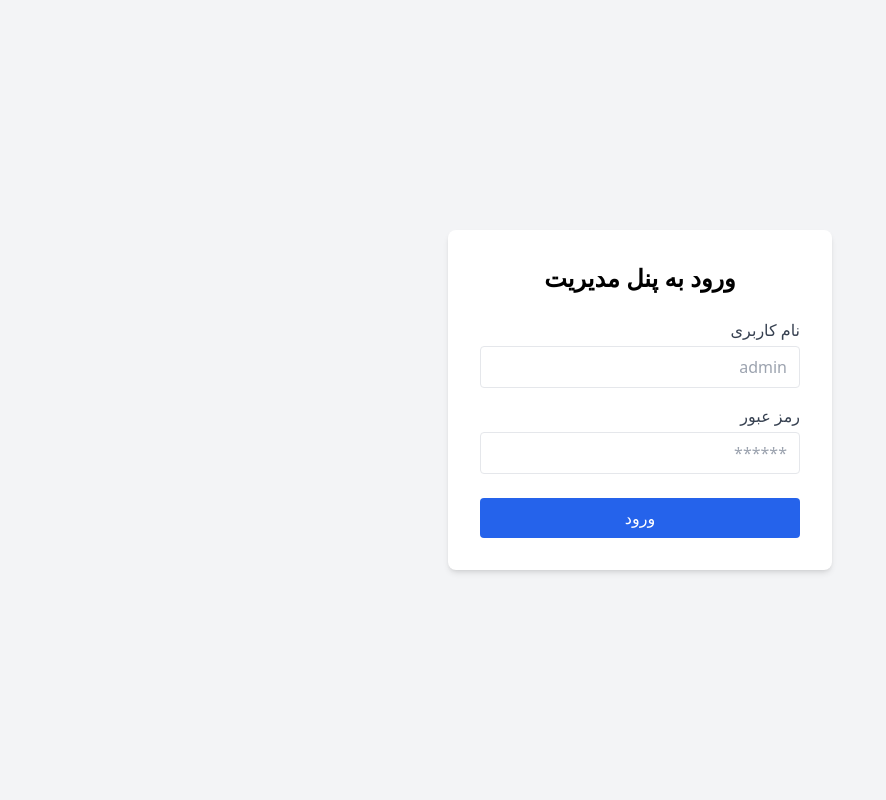
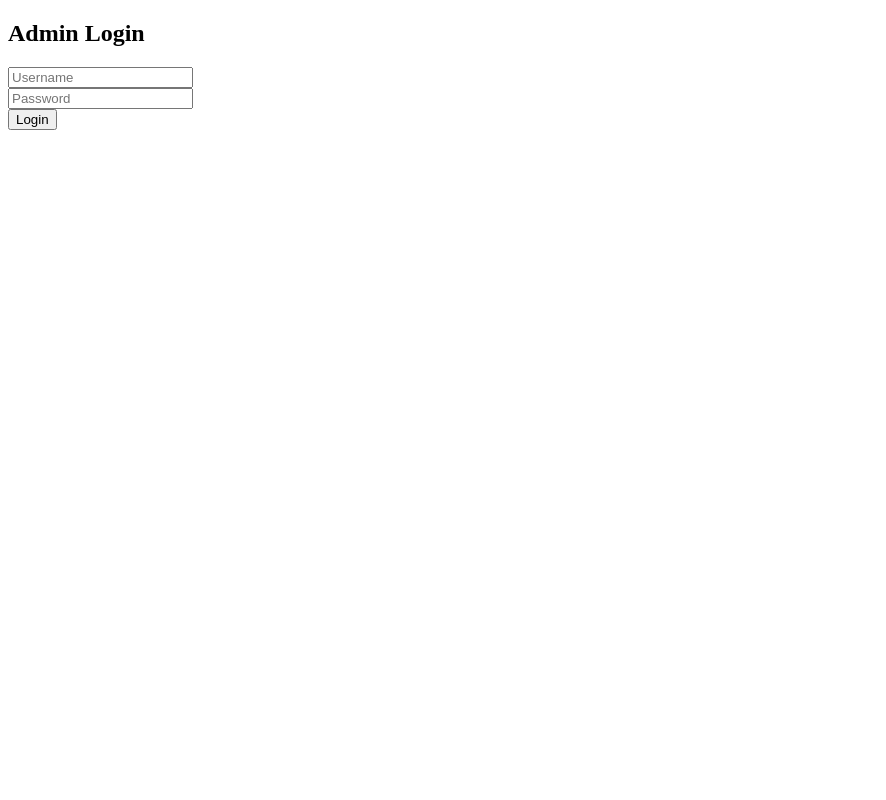
Before and after one commit to rezajavidi/payam-binam-admin, a FastAPI app: template admin_panel/templates/login.html in a window 1280 px wide. Shown: the whole page, without its empty margins (0-886 px from the left). Run offline with FastAPI, Linux system fonts and the light colour scheme; the template is opened without the code that fills it, so the values that code supplies are empty; some libraries are stand-ins or nearby versions.

```diff
--- /dev/null
+++ b/ad_main.py
@@ -0,0 +1,12 @@
+from fastapi import FastAPI, Request, Form
+from fastapi.responses import HTMLResponse, RedirectResponse
+from fastapi.staticfiles import StaticFiles
+from fastapi.templating import Jinja2Templates
+from starlette.middleware.sessions import SessionMiddleware
+from admin_panel.routes import router
+
+app = FastAPI()
+app.add_middleware(SessionMiddleware, secret_key="Salam@123")
+app.mount("/static", StaticFiles(directory="admin_panel/static"), name="static")
+templates = Jinja2Templates(directory="admin_panel/templates")
+app.include_router(router)
--- a/admin_panel/templates/login.html
+++ b/admin_panel/templates/login.html
@@ -1 +1,13 @@
-<html><body><h2>Login</h2><form method='post'><input name='password' type='password'/><input type='submit'/></form></body></html>
+<!DOCTYPE html>
+<html>
+<head><title>Login</title></head>
+<body>
+  <h2>Admin Login</h2>
+  {% if error %}<p style="color:red;">{{ error }}</p>{% endif %}
+  <form method="post" action="/admin">
+    <input type="text" name="username" placeholder="Username" required><br>
+    <input type="password" name="password" placeholder="Password" required><br>
+    <button type="submit">Login</button>
+  </form>
+</body>
+</html>
--- a/main.py
+++ /dev/null
@@ -1,34 +0,0 @@
-from fastapi import FastAPI, Request, Form, HTTPException
-from fastapi.responses import HTMLResponse, RedirectResponse
-from fastapi.templating import Jinja2Templates
-from fastapi.staticfiles import StaticFiles
-import os
-
-app = FastAPI()
-app.mount("/static", StaticFiles(directory="static"), name="static")
-templates = Jinja2Templates(directory="templates")
-
-USERNAME = os.getenv("ADMIN_USERNAME", "admin")
-PASSWORD = os.getenv("ADMIN_PASSWORD", "Salam@123")
-
-# ---------- صفحهٔ لاگین (GET) ----------
-@app.get("/", response_class=HTMLResponse)
-@app.get("/admin", response_class=HTMLResponse)   # ← این خط تازه اضافه شد
-async def login_form(request: Request):
-    return templates.TemplateResponse(
-        "login.html",
-        {"request": request, "error": None}
-    )
-
-# ---------- پردازش فرم لاگین (POST) ----------
-@app.post("/admin", response_class=HTMLResponse)
-async def login(request: Request, username: str = Form(...), password: str = Form(...)):
-    if username == USERNAME and password == PASSWORD:
-        return templates.TemplateResponse(
-            "dashboard.html",
-            {"request": request, "username": username}
-        )
-    return templates.TemplateResponse(
-        "login.html",
-        {"request": request, "error": "❌ نام کاربری یا رمز عبور اشتباه است!"}
-    )
--- a/templates/login.html
+++ /dev/null
@@ -1,27 +0,0 @@
-<!DOCTYPE html>
-<html lang="fa" dir="rtl">
-<head>
-    <meta charset="UTF-8">
-    <title>ورود پنل مدیریت</title>
-    <script src="https://cdn.tailwindcss.com"></script>
-</head>
-<body class="bg-gray-100 flex items-center justify-center min-h-screen">
-    <div class="bg-white shadow-md rounded-lg p-8 w-full max-w-sm">
-        <h1 class="text-2xl font-bold text-center mb-6">ورود به پنل مدیریت</h1>
-        {% if error %}
-        <div class="bg-red-100 text-red-700 p-2 rounded mb-4 text-sm">{{ error }}</div>
-        {% endif %}
-        <form method="post" action="/admin">
-            <div class="mb-4">
-                <label class="block mb-1 text-gray-700" for="username">نام کاربری</label>
-                <input class="w-full border rounded px-3 py-2" type="text" id="username" name="username" placeholder="admin" required>
-            </div>
-            <div class="mb-6">
-                <label class="block mb-1 text-gray-700" for="password">رمز عبور</label>
-                <input class="w-full border rounded px-3 py-2" type="password" id="password" name="password" placeholder="******" required>
-            </div>
-            <button type="submit" class="w-full bg-blue-600 text-white py-2 rounded hover:bg-blue-700 transition">ورود</button>
-        </form>
-    </div>
-</body>
-</html>
```
Also changed, not shown: admin_panel/routes.py (+17 -0 lines), admin_panel/templates/dashboard.html (+14 -1 lines), templates/dashboard.html (deleted, +0 -32 lines).
